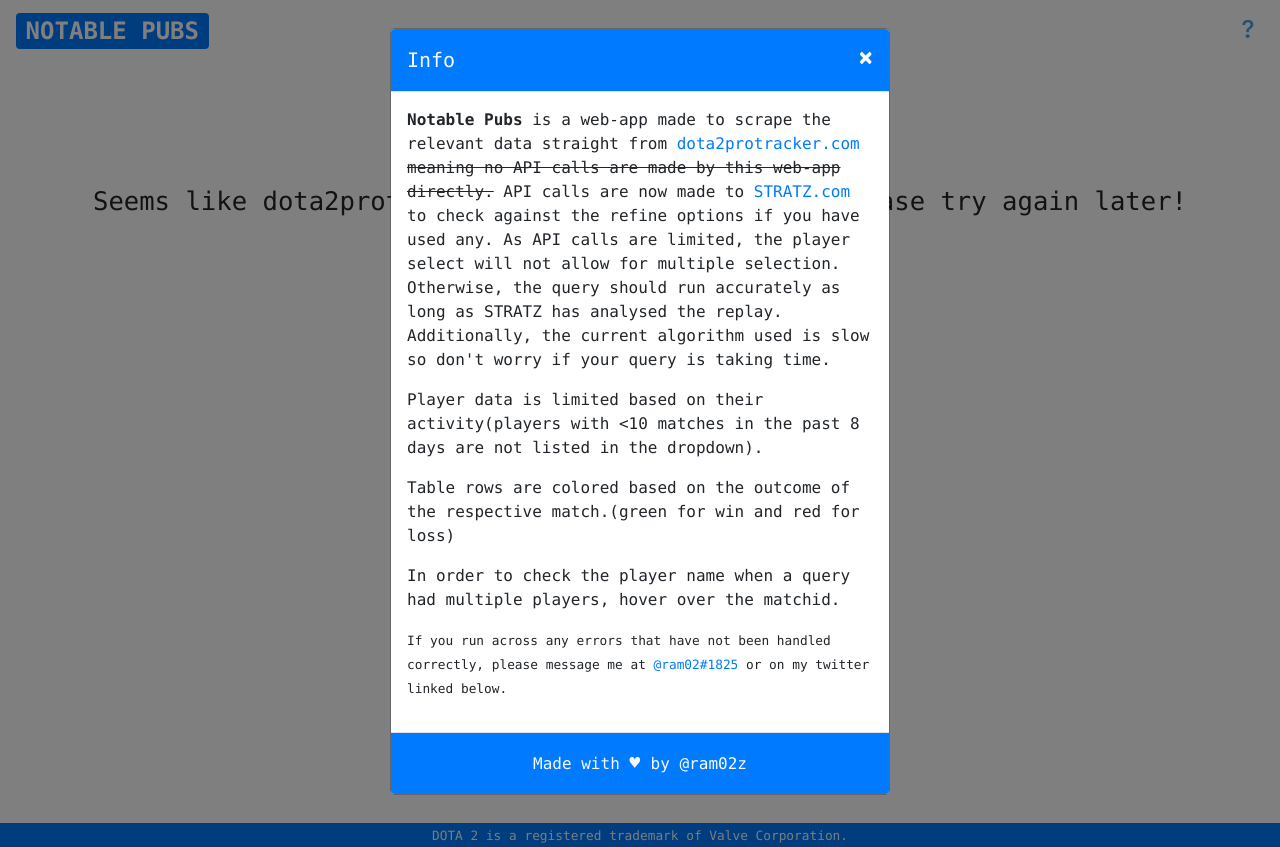
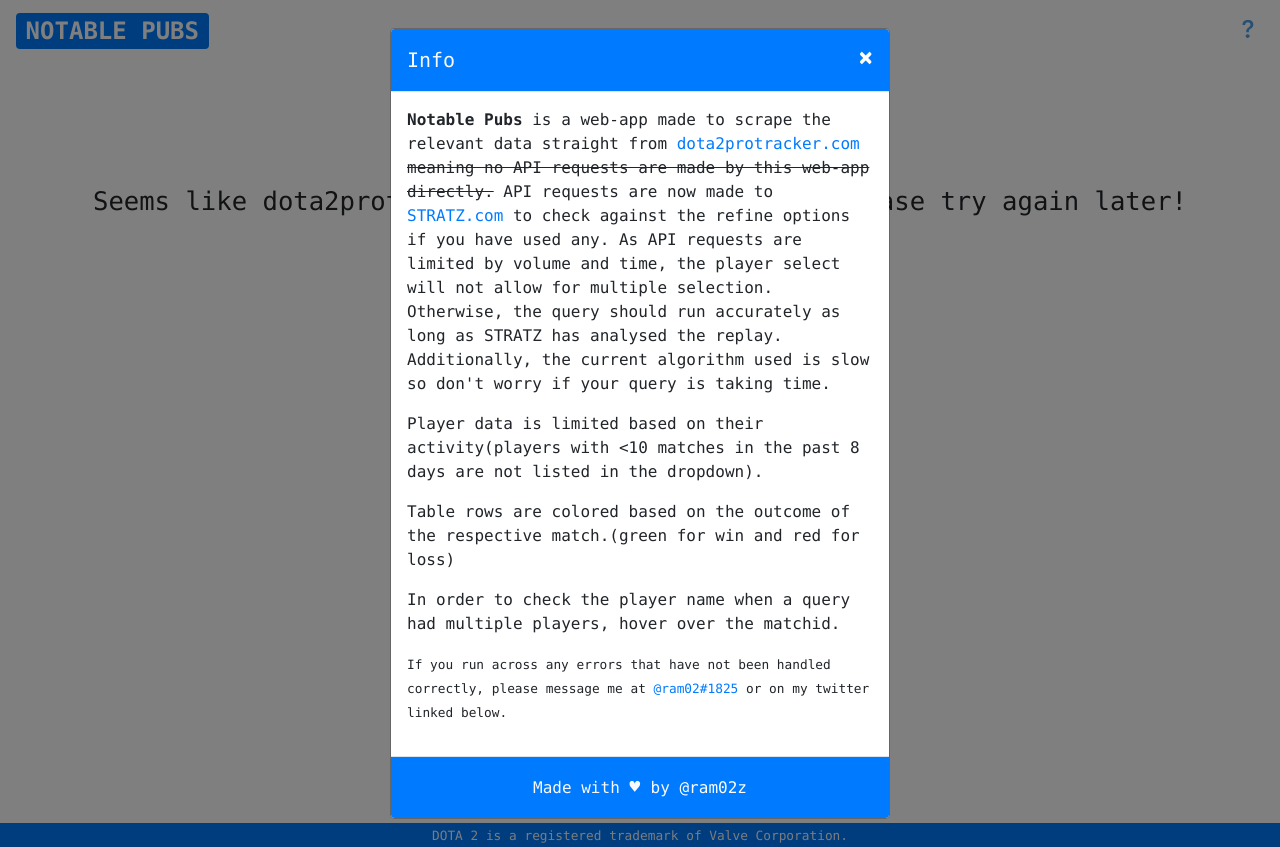
Before and after one commit to ram02z/notable-pubs, a Flask app: page / in a window 1280 px wide, after a click that opens the changed part. Run offline with Flask 2, Linux system fonts and the light colour scheme; parts of the project's set-up code (start-up, migrations or seed data) failed here and were passed over; some libraries are stand-ins or nearby versions.

Commit message:
Rephrased the first paragraph in the info modal

```diff
--- a/template/index.html
+++ b/template/index.html
@@ -143,9 +143,9 @@
           </div>
           <div class="modal-body">
             <p><b>Notable Pubs</b> is a web-app made to scrape the relevant data straight from <a href="http://dota2protracker.com" class="text-decoration-none" target="_blank">dota2protracker.com</a>
-              <s> meaning no API calls are made by this web-app directly.</s> API calls are now made to
+              <s> meaning no API requests are made by this web-app directly.</s> API requests are now made to
               <a href="https://stratz.com/" class="text-decoration-none" target="_blank">STRATZ.com</a> to check against the refine options if you have used any.
-              As API calls are limited, the player select will not allow for multiple selection. Otherwise, the query should run accurately as long as STRATZ has analysed the replay.
+              As API requests are limited by volume and time, the player select will not allow for multiple selection. Otherwise, the query should run accurately as long as STRATZ has analysed the replay.
               Additionally, the current algorithm used is slow so don't worry if your query is taking time.
             </p>
             <p>Player data is limited based on their activity(players with <10 matches in the past 8 days are not listed in the dropdown).</p>
```
